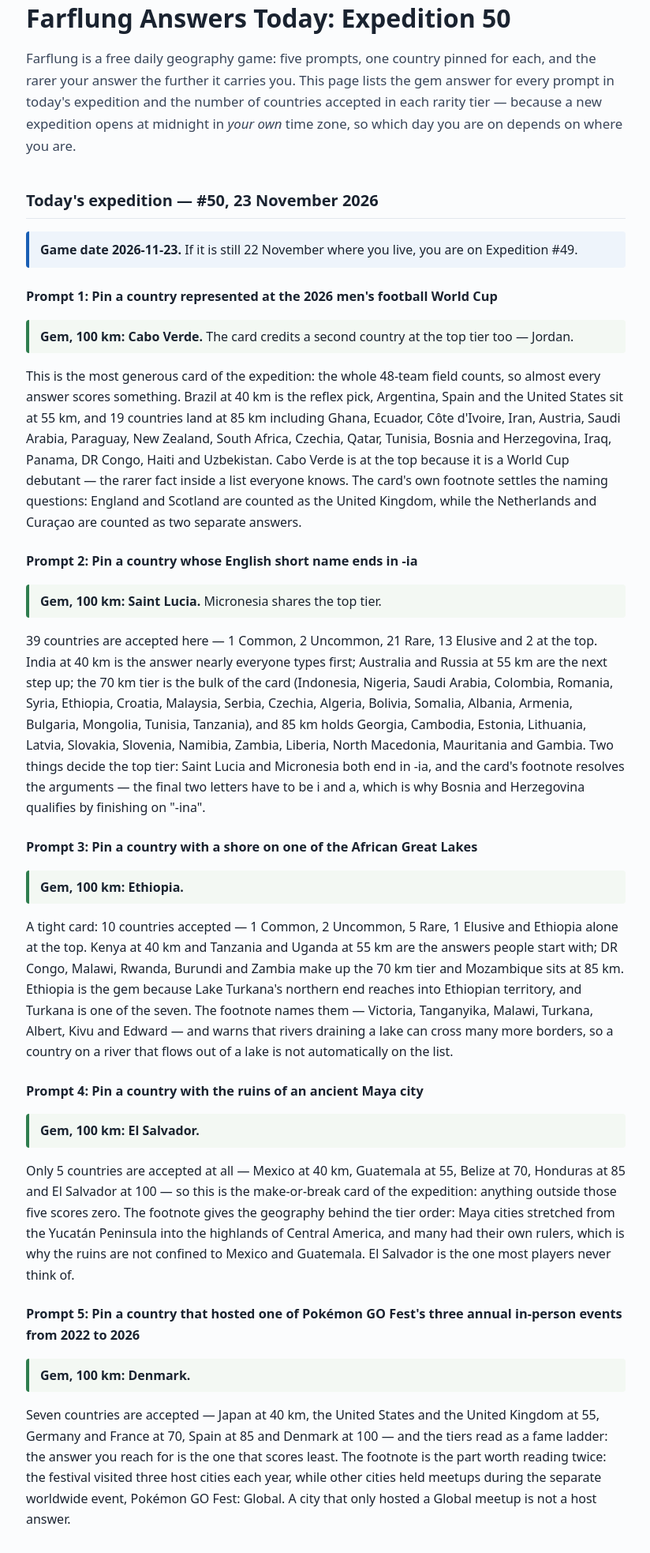
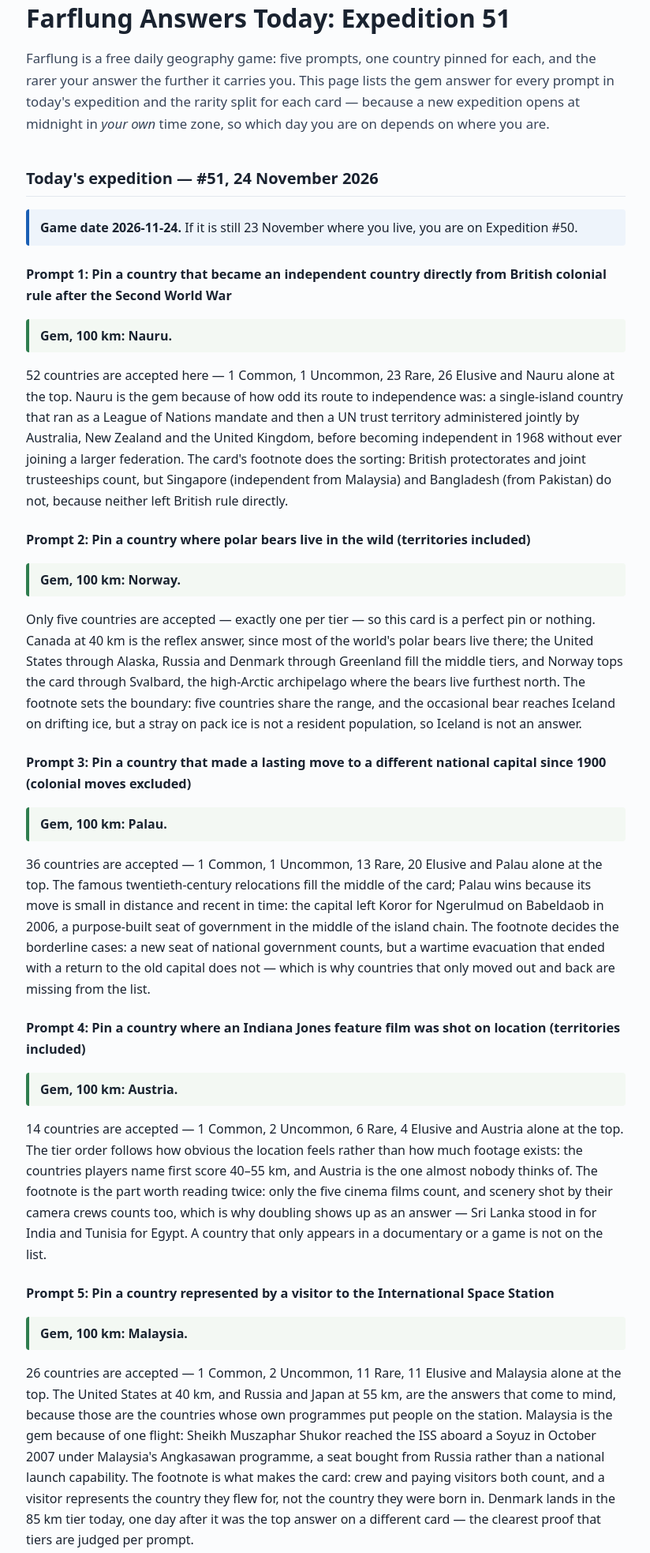
Before and after one commit to random-school-stuff/farflung-site, a plain HTML site: page index.html in a window 1280 px wide. Shown: the part 60-2026 px from the top of the page at 79% size, without its empty margins (227-1051 px from the left). Drawn offline with Linux system fonts and the light colour scheme.

Commit message:
Expedition 51

```diff
--- a/index.html
+++ b/index.html
@@ -3,8 +3,8 @@
 <head>
 <meta charset="utf-8">
 <meta name="viewport" content="width=device-width, initial-scale=1">
-<title>Farflung Answers Today (#50) – Countries &amp; Gem Pins</title>
-<meta name="description" content="Farflung answers for Expedition #50, 23 November 2026: the gem country for all five prompts and the rarity split for each card.">
+<title>Farflung Answers Today (#51) – Countries &amp; Gem Pins</title>
+<meta name="description" content="Farflung answers for Expedition #51, 24 November 2026: the gem country for all five prompts and the rarity split for each card.">
 <link rel="canonical" href="https://www.farflunganswer.com/">
 <style>
 body{font-family:system-ui,-apple-system,"Segoe UI",sans-serif;line-height:1.65;color:#1a2330;max-width:760px;margin:0 auto;padding:24px 20px 60px;background:#fbfcfd}
@@ -23,47 +23,50 @@ footer{margin-top:2.6em;padding-top:1em;border-top:1px solid #e3e8ee;font-size:.
 <body>
 <header><strong>Farflung Answer</strong> — daily answers and hints</header>
 <main>
-<h1>Farflung Answers Today: Expedition 50</h1>
-<p class="lead">Farflung is a free daily geography game: five prompts, one country pinned for each, and the rarer your answer the further it carries you. This page lists the gem answer for every prompt in today's expedition and the number of countries accepted in each rarity tier — because a new expedition opens at midnight in <em>your own</em> time zone, so which day you are on depends on where you are.</p>
+<h1>Farflung Answers Today: Expedition 51</h1>
+<p class="lead">Farflung is a free daily geography game: five prompts, one country pinned for each, and the rarer your answer the further it carries you. This page lists the gem answer for every prompt in today's expedition and the rarity split for each card — because a new expedition opens at midnight in <em>your own</em> time zone, so which day you are on depends on where you are.</p>
 
-<h2>Today's expedition — #50, 23 November 2026</h2>
-<p class="date"><strong>Game date 2026-11-23.</strong> If it is still 22 November where you live, you are on Expedition #49.</p>
+<h2>Today's expedition — #51, 24 November 2026</h2>
+<p class="date"><strong>Game date 2026-11-24.</strong> If it is still 23 November where you live, you are on Expedition #50.</p>
 
-<h3>Prompt 1: Pin a country represented at the 2026 men's football World Cup</h3>
-<p class="gem"><strong>Gem, 100 km: Cabo Verde.</strong> The card credits a second country at the top tier too — Jordan.</p>
-<p>This is the most generous card of the expedition: the whole 48-team field counts, so almost every answer scores something. Brazil at 40 km is the reflex pick, Argentina, Spain and the United States sit at 55 km, and 19 countries land at 85 km including Ghana, Ecuador, Côte d'Ivoire, Iran, Austria, Saudi Arabia, Paraguay, New Zealand, South Africa, Czechia, Qatar, Tunisia, Bosnia and Herzegovina, Iraq, Panama, DR Congo, Haiti and Uzbekistan. Cabo Verde is at the top because it is a World Cup debutant — the rarer fact inside a list everyone knows. The card's own footnote settles the naming questions: England and Scotland are counted as the United Kingdom, while the Netherlands and Curaçao are counted as two separate answers.</p>
+<h3>Prompt 1: Pin a country that became an independent country directly from British colonial rule after the Second World War</h3>
+<p class="gem"><strong>Gem, 100 km: Nauru.</strong></p>
+<p>52 countries are accepted here — 1 Common, 1 Uncommon, 23 Rare, 26 Elusive and Nauru alone at the top. Nauru is the gem because of how odd its route to independence was: a single-island country that ran as a League of Nations mandate and then a UN trust territory administered jointly by Australia, New Zealand and the United Kingdom, before becoming independent in 1968 without ever joining a larger federation. The card's footnote does the sorting: British protectorates and joint trusteeships count, but Singapore (independent from Malaysia) and Bangladesh (from Pakistan) do not, because neither left British rule directly.</p>
 
-<h3>Prompt 2: Pin a country whose English short name ends in -ia</h3>
-<p class="gem"><strong>Gem, 100 km: Saint Lucia.</strong> Micronesia shares the top tier.</p>
-<p>39 countries are accepted here — 1 Common, 2 Uncommon, 21 Rare, 13 Elusive and 2 at the top. India at 40 km is the answer nearly everyone types first; Australia and Russia at 55 km are the next step up; the 70 km tier is the bulk of the card (Indonesia, Nigeria, Saudi Arabia, Colombia, Romania, Syria, Ethiopia, Croatia, Malaysia, Serbia, Czechia, Algeria, Bolivia, Somalia, Albania, Armenia, Bulgaria, Mongolia, Tunisia, Tanzania), and 85 km holds Georgia, Cambodia, Estonia, Lithuania, Latvia, Slovakia, Slovenia, Namibia, Zambia, Liberia, North Macedonia, Mauritania and Gambia. Two things decide the top tier: Saint Lucia and Micronesia both end in -ia, and the card's footnote resolves the arguments — the final two letters have to be i and a, which is why Bosnia and Herzegovina qualifies by finishing on "-ina".</p>
+<h3>Prompt 2: Pin a country where polar bears live in the wild (territories included)</h3>
+<p class="gem"><strong>Gem, 100 km: Norway.</strong></p>
+<p>Only five countries are accepted — exactly one per tier — so this card is a perfect pin or nothing. Canada at 40 km is the reflex answer, since most of the world's polar bears live there; the United States through Alaska, Russia and Denmark through Greenland fill the middle tiers, and Norway tops the card through Svalbard, the high-Arctic archipelago where the bears live furthest north. The footnote sets the boundary: five countries share the range, and the occasional bear reaches Iceland on drifting ice, but a stray on pack ice is not a resident population, so Iceland is not an answer.</p>
 
-<h3>Prompt 3: Pin a country with a shore on one of the African Great Lakes</h3>
-<p class="gem"><strong>Gem, 100 km: Ethiopia.</strong></p>
-<p>A tight card: 10 countries accepted — 1 Common, 2 Uncommon, 5 Rare, 1 Elusive and Ethiopia alone at the top. Kenya at 40 km and Tanzania and Uganda at 55 km are the answers people start with; DR Congo, Malawi, Rwanda, Burundi and Zambia make up the 70 km tier and Mozambique sits at 85 km. Ethiopia is the gem because Lake Turkana's northern end reaches into Ethiopian territory, and Turkana is one of the seven. The footnote names them — Victoria, Tanganyika, Malawi, Turkana, Albert, Kivu and Edward — and warns that rivers draining a lake can cross many more borders, so a country on a river that flows out of a lake is not automatically on the list.</p>
+<h3>Prompt 3: Pin a country that made a lasting move to a different national capital since 1900 (colonial moves excluded)</h3>
+<p class="gem"><strong>Gem, 100 km: Palau.</strong></p>
+<p>36 countries are accepted — 1 Common, 1 Uncommon, 13 Rare, 20 Elusive and Palau alone at the top. The famous twentieth-century relocations fill the middle of the card; Palau wins because its move is small in distance and recent in time: the capital left Koror for Ngerulmud on Babeldaob in 2006, a purpose-built seat of government in the middle of the island chain. The footnote decides the borderline cases: a new seat of national government counts, but a wartime evacuation that ended with a return to the old capital does not — which is why countries that only moved out and back are missing from the list.</p>
 
-<h3>Prompt 4: Pin a country with the ruins of an ancient Maya city</h3>
-<p class="gem"><strong>Gem, 100 km: El Salvador.</strong></p>
-<p>Only 5 countries are accepted at all — Mexico at 40 km, Guatemala at 55, Belize at 70, Honduras at 85 and El Salvador at 100 — so this is the make-or-break card of the expedition: anything outside those five scores zero. The footnote gives the geography behind the tier order: Maya cities stretched from the Yucatán Peninsula into the highlands of Central America, and many had their own rulers, which is why the ruins are not confined to Mexico and Guatemala. El Salvador is the one most players never think of.</p>
+<h3>Prompt 4: Pin a country where an Indiana Jones feature film was shot on location (territories included)</h3>
+<p class="gem"><strong>Gem, 100 km: Austria.</strong></p>
+<p>14 countries are accepted — 1 Common, 2 Uncommon, 6 Rare, 4 Elusive and Austria alone at the top. The tier order follows how obvious the location feels rather than how much footage exists: the countries players name first score 40–55 km, and Austria is the one almost nobody thinks of. The footnote is the part worth reading twice: only the five cinema films count, and scenery shot by their camera crews counts too, which is why doubling shows up as an answer — Sri Lanka stood in for India and Tunisia for Egypt. A country that only appears in a documentary or a game is not on the list.</p>
 
-<h3>Prompt 5: Pin a country that hosted one of Pokémon GO Fest's three annual in-person events from 2022 to 2026</h3>
-<p class="gem"><strong>Gem, 100 km: Denmark.</strong></p>
-<p>Seven countries are accepted — Japan at 40 km, the United States and the United Kingdom at 55, Germany and France at 70, Spain at 85 and Denmark at 100 — and the tiers read as a fame ladder: the answer you reach for is the one that scores least. The footnote is the part worth reading twice: the festival visited three host cities each year, while other cities held meetups during the separate worldwide event, Pokémon GO Fest: Global. A city that only hosted a Global meetup is not a host answer.</p>
+<h3>Prompt 5: Pin a country represented by a visitor to the International Space Station</h3>
+<p class="gem"><strong>Gem, 100 km: Malaysia.</strong></p>
+<p>26 countries are accepted — 1 Common, 2 Uncommon, 11 Rare, 11 Elusive and Malaysia alone at the top. The United States at 40 km, and Russia and Japan at 55 km, are the answers that come to mind, because those are the countries whose own programmes put people on the station. Malaysia is the gem because of one flight: Sheikh Muszaphar Shukor reached the ISS aboard a Soyuz in October 2007 under Malaysia's Angkasawan programme, a seat bought from Russia rather than a national launch capability. The footnote is what makes the card: crew and paying visitors both count, and a visitor represents the country they flew for, not the country they were born in. Denmark lands in the 85 km tier today, one day after it was the top answer on a different card — the clearest proof that tiers are judged per prompt.</p>
+
+<h2>Expedition 50 — 23 November 2026</h2>
+<p class="note">Still on yesterday's expedition? Its five gems were Cabo Verde (2026 men's World Cup), Saint Lucia (English short name ending in -ia), Ethiopia (shore on an African Great Lake), El Salvador (Maya city ruins) and Denmark (Pokémon GO Fest host city).</p>
 
 <h2>How the five tiers score</h2>
 <p>A correct pin adds kilometres, and how many depends on how rare your country is. The tiers run <strong>Common 40 km, Uncommon 55 km, Rare 70 km, Elusive 85 km and Farflung 100 km</strong>, so a perfect five-gem expedition is 500 km. A pin that does not fit the prompt scores zero. These figures come from the stored daily expedition record; the official how-to-play page names the five tiers but does not publish the kilometre values.</p>
-<p>The tiers are judged per prompt, not per country — the same country can be Farflung on one card and Common on another. Ethiopia is the top answer on today's lakes card; put Ethiopia on the football card and it scores 85 km. So there is no list of "rare countries" to memorise. The only way to score well is to read each card literally and pick the country that fits it in the least expected way.</p>
+<p>Tiers are judged per prompt, not per country. Denmark is the top answer on yesterday's Pokémon GO Fest card and sits in the 85 km tier on today's space station card; the same country moves two tiers on consecutive days. There is no list of "rare countries" to memorise — the only way to score well is to read each card literally and pick the country that fits it in the least expected way.</p>
 <p>Official example, not from the daily game: for "a country where German is an official language", Germany is Common, Austria Uncommon, Liechtenstein Rare, Belgium Elusive and Luxembourg Farflung, because German is co-official there alongside French and Luxembourgish.</p>
 
 <h2>Three things that trip people up</h2>
 <ul>
-<li><strong>Territories count for their parent country — with the game's own exceptions.</strong> Greenland scores as Denmark and Guam as the United States. But on the 2026 World Cup card the game counts England and Scotland as the United Kingdom while treating the Netherlands and Curaçao as two separate answers, so constituent countries that compete on their own are not always folded into the parent.</li>
-<li><strong>One attempt per expedition.</strong> Leaving mid-round is allowed and you can come back, but with the 60-second clock on, the timer keeps running while you are away and a timed-out prompt scores nothing.</li>
+<li><strong>Territories count for their parent country — with the game's own exceptions.</strong> Greenland scores as Denmark and Guam as the United States; on today's polar bear card that is what puts Denmark in play at all. But the game has folded and unfurled constituent countries differently from card to card, so check each footnote instead of assuming.</li>
+<li><strong>One attempt per expedition.</strong> Leaving mid-round is allowed and you can come back, but the 60-second clock keeps running while you are away, and a timed-out prompt scores nothing.</li>
 <li><strong>197 countries are in play</strong> — 193 UN members plus Vatican City, Palestine, Kosovo and Taiwan. Every prompt has at least one gem sitting at the top tier.</li>
 </ul>
 
 <h2>Questions</h2>
 <h3>What are today's Farflung answers?</h3>
-<p>Expedition #50 on 23 November 2026 has Cabo Verde, Saint Lucia, Ethiopia, El Salvador and Denmark as its selected 100 km gems, in prompt order. Two of those cards credit a second country at the top tier — Jordan on the World Cup prompt and Micronesia on the -ia prompt. The full accepted list stays inside the game; these are the top-tier picks for each card.</p>
+<p>Expedition #51 on 24 November 2026 has Nauru, Norway, Palau, Austria and Malaysia as its selected 100 km gems, in prompt order — independence direct from British rule, wild polar bears, a lasting capital move since 1900, an Indiana Jones filming location, and a visitor to the International Space Station. Each of those cards gives its gem to a single country. The full accepted list stays inside the game; these are the top-tier picks for each card.</p>
 <h3>When does a new Farflung expedition open?</h3>
 <p>At midnight in your own local time. Everyone gets the same five prompts for a given date, so two players in different time zones can be on different expedition numbers at the same moment.</p>
 <h3>Can I play today's expedition a second time?</h3>
@@ -71,7 +74,7 @@ footer{margin-top:2.6em;padding-top:1em;border-top:1px solid #e3e8ee;font-size:.
 <h3>Do I need an account to play Farflung?</h3>
 <p>No. Farflung runs free in a browser on a phone or a computer, as a guest, with nothing to download.</p>
 <h3>Is there a Farflung unlimited mode?</h3>
-<p>Not on the official game. The developer's FAQ says themed packs come first and an unlimited mode follows later. You can replay the past week from the in-game menu.</p>
+<p>Not on the official game. Themed packs come first and an unlimited mode follows later. You can replay the past week from the in-game menu.</p>
 <h3>Is farflunganswer.com the official Farflung site?</h3>
 <p>No. This is an independent fan site tracking the daily answers. The official game is published by Farflung LLC at farflung.game.</p>
 
@@ -85,7 +88,7 @@ footer{margin-top:2.6em;padding-top:1em;border-top:1px solid #e3e8ee;font-size:.
   "@context": "https://schema.org",
   "@type": "FAQPage",
   "mainEntity": [
-    {"@type":"Question","name":"What are today's Farflung answers?","acceptedAnswer":{"@type":"Answer","text":"Expedition #50 on 23 November 2026 has Cabo Verde, Saint Lucia, Ethiopia, El Salvador and Denmark as its selected 100 km gems, in prompt order. Jordan and Micronesia also sit at the top tier on the first two prompts."}},
+    {"@type":"Question","name":"What are today's Farflung answers?","acceptedAnswer":{"@type":"Answer","text":"Expedition #51 on 24 November 2026 has Nauru, Norway, Palau, Austria and Malaysia as its selected 100 km gems, in prompt order."}},
     {"@type":"Question","name":"When does a new Farflung expedition open?","acceptedAnswer":{"@type":"Answer","text":"At midnight in your own local time. Everyone gets the same five prompts for a given date, so two players in different time zones can be on different expedition numbers at the same moment."}},
     {"@type":"Question","name":"Can I play today's expedition a second time?","acceptedAnswer":{"@type":"Answer","text":"No. One attempt per daily expedition. Practice mode gives you a single repeated prompt with no clock and does not affect your daily score."}},
     {"@type":"Question","name":"Do I need an account to play Farflung?","acceptedAnswer":{"@type":"Answer","text":"No. Farflung runs free in a browser on a phone or a computer, as a guest, with nothing to download."}},
```
